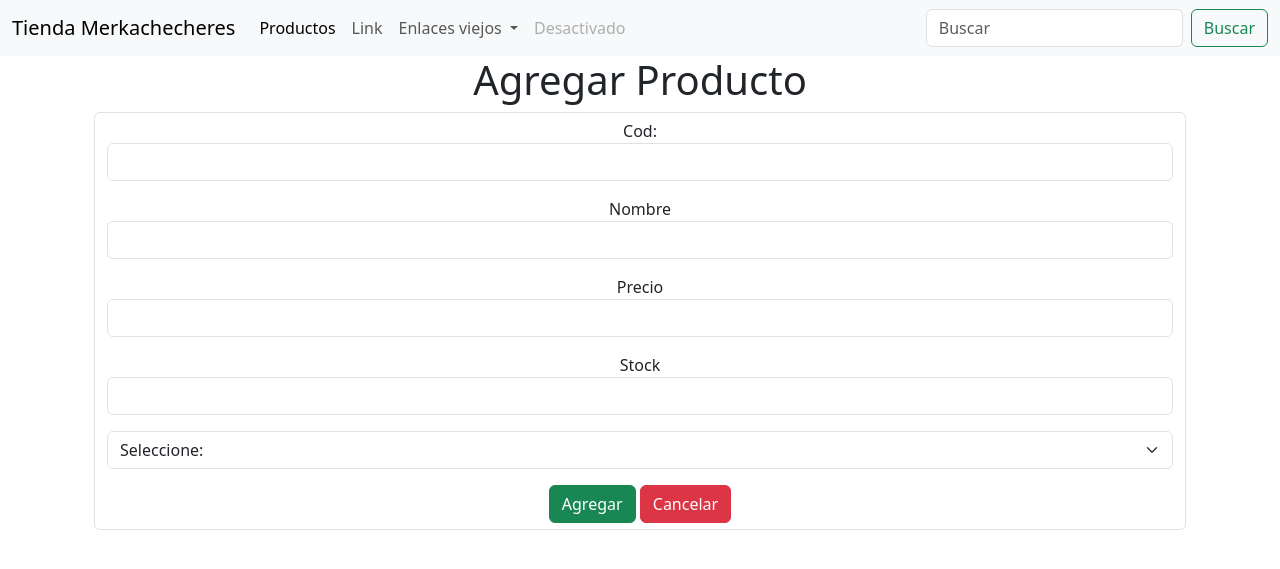
After one commit to DarkJ-18/Project_Django, a Django app: page /agregar_producto/ in a window 1280 px wide. The commit adds this page. Shown: the top 569 px of the page. Run offline with Django 5.2, Linux system fonts and the light colour scheme; some libraries are stand-ins or nearby versions.

```diff
--- a/App/tienda/templates/base.html
+++ b/App/tienda/templates/base.html
@@ -59,6 +59,17 @@
             </div>
         </nav>
     </header>
+
+<div id="notificaciones">
+    {% if messages %}
+        {% for messages in messages %}
+        <div class="alert alert-{% if messages.tags and messages.tags != 'error' %}{{ messages.tags }}{% else %}danger{% endif %} alert-dismissible  fade show" role="alert">{{ messages }}
+        <button type="button" class="btn-close" data-bs-dismiss="alert" aria-level="Close"></button>
+        </div>
+        {% endfor %}
+    {% endif %}
+</div>
+
     <div class="container">
         {% block contenido%}
 
--- /dev/null
+++ b/App/tienda/templates/productos/agregar_productos.html
@@ -0,0 +1,47 @@
+{% extends 'base.html' %}
+{% load static %}
+{% block title %} Productos {% endblock %}
+
+{% block contenido %}
+<h1 class="text-center">Agregar Producto</h1>
+<div class="container mx-auto">
+    <div class="col-6 text-center form-control">
+        <form action="{% url 'agregar_producto' %}" method="post">
+            {% csrf_token %}
+            <div class="mb-3 ">
+                <label>Cod:</label>
+                <input type="number" id="" name="cod" required="" class="form-control">
+            </div>
+
+            <div class="mb-3">
+                <label>Nombre</label>
+                <input type="text" name="nombre" id="" required="" class="form-control">
+            </div>
+            <div class="mb-3">
+                <label for="">Precio</label>
+                <input type="number" name="precio" id="" required="" class="form-control">
+            </div>
+
+            <div class="mb-3">
+                <label for="">Stock</label>
+                <input type="number" name="stock" id="" required="" class="form-control">
+            </div>
+
+            <div class="mb-3">
+                <select name="categoria" id="" class="form-select">
+                    <option value="">Seleccione:</option>
+                    <option value="1">Ropa</option>
+                    <option value="2">Comida</option>
+                    <option value="3">Electrodomestico</option>
+                </select>
+            </div>
+            <div class="text-center">
+
+                <button class="btn btn-success">Agregar</button>
+                <button class="btn btn-danger">Cancelar</button>
+            </div>
+
+        </form>
+    </div>
+</div>
+{% endblock %}
--- a/App/tienda/templates/productos/lista_productos.html
+++ b/App/tienda/templates/productos/lista_productos.html
@@ -6,6 +6,7 @@
 {% block contenido %}
 
 <h1 class="text-center" >Productos</h1>
+<a href="{% url 'agregar_producto'  %}" class="btn btn-success mb-3">Agregar</a>
 <table class="table table-bordered ">
     <thead class="table-dark">
         <tr>
--- a/App/tienda/urls.py
+++ b/App/tienda/urls.py
@@ -15,4 +15,5 @@ urlpatterns = [
     path("productos/", views.productos, name="productos"),
     path("eliminar_producto/<int:id_produc>/", views.eliminar_producto, name="eliminar_producto"),
     path("editar_producto/<int:id_produc>/", views.editar_producto, name="editar_producto"),
+    path("agregar_producto/", views.agregar_producto, name="agregar_producto"),
 ]
--- a/App/tienda/views.py
+++ b/App/tienda/views.py
@@ -1,7 +1,8 @@
 from django.http import HttpResponse
-from django.shortcuts import render
+from django.shortcuts import render,redirect
+from django.contrib import messages
+from .models import *
 from django.db import IntegrityError
-from .models import *
 
 # vistas basasdas en funciones
 
@@ -69,16 +70,43 @@ def productos(request):
 
 def eliminar_producto(request, id_produc):
     try:
-
         produ = Product.objects.get(id=id_produc)
         produ.delete()
-        return HttpResponse(f"Producto {produ.name} eliminado correctamente")
+        # return HttpResponse(f"Producto {produ.name} eliminado correctamente")
+        messages.success(request, f"Producto {produ.name} eliminado correctamente")
     except Product.DoesNotExist:
-        return HttpResponse(f"El producto {produc.name} no existe")
+        # return HttpResponse(f"El producto {produc.name} no existe")
+        messages.warning(request, f"El producto {produc.name} no existe")
     except IntegrityError:
-        return HttpResponse("Error al eliminar el producto relacionado con otra tabla")
+        # return HttpResponse("Error al eliminar el producto relacionado con otra tabla")
+        messages.error(request, f"Error al eliminar el producto relacionado con otra tabla")
     except Exception as e:
-        return HttpResponse(f"Error al eliminar el producto  {e}")
+        # return HttpResponse(f"Error al eliminar el producto  {e}")
+        messages.error(request, f"Error al eliminar el producto  {e}")
+    return redirect("productos")
 
 def editar_producto(request, id_produc):
     pass
+
+def agregar_producto(request):
+    if request.method == "POST":
+        cod = request.POST.get("cod")
+        nombre = request.POST.get("nombre")
+        precio = request.POST.get("precio")
+        stock = request.POST.get("stock")
+        CATEGORIAS = request.POST.get("categoria")
+        try:
+            q = Product(
+                cod=cod,
+                nombre=nombre,
+                precio=precio,
+                stock=stock,
+                categoria=CATEGORIAS
+            )
+            q.save()
+            messages.success(request, f"Producto {q.nombre} agregado correctamente")
+        except Exception as e:
+            messages.error(request, f"Error al agregar el producto {e}")
+        return redirect("productos")
+    else:
+        return render(request, "productos/agregar_productos.html")
```
Also changed, not shown: App/db.sqlite3.
